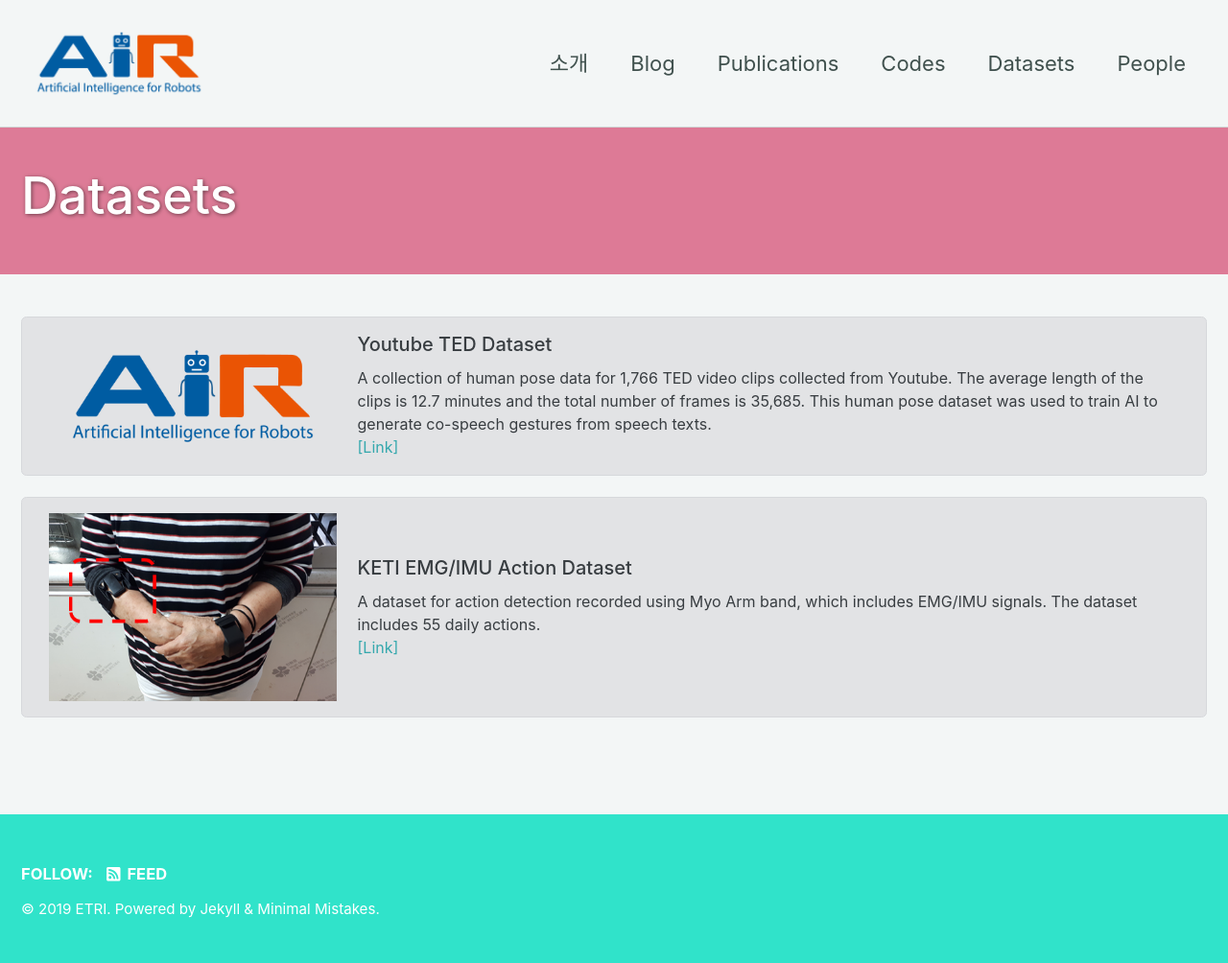
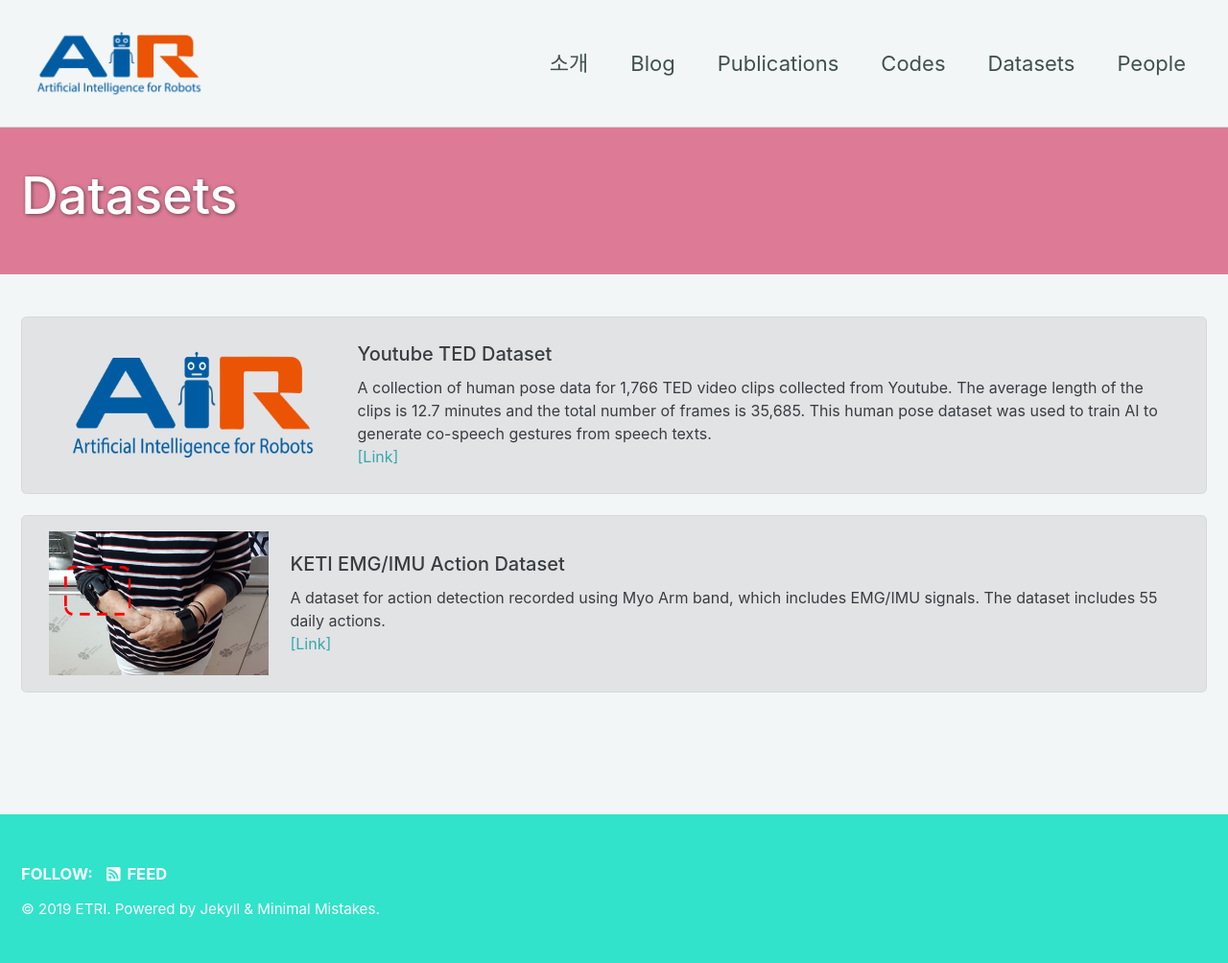
Before and after one commit to ai4robot/ai4robot.github.io, a Jekyll site: the page built from _pages/datasets.md, in a window 1280 px wide. Shown: the whole page at 96% size. Built offline with Jekyll 4.4.1, drawn with Linux system fonts in a browser that asks for light colours; cached includes are drawn as plain includes; nearby versions of some CDN libraries.

Commit message:
[feat] style changed for datasets page

```diff
--- a/_layouts/datasets.html
+++ b/_layouts/datasets.html
@@ -17,9 +17,9 @@ layout: splash
       <div class="alert alert-secondary" role="alert">
         <div class="media">
           {% if data.image %}
-          <img class="align-self-center mr-3 postimg" data-src="holder.js/80x80" alt="80x80" style="width: 320px;" src="{{data.image}}" data-holder-rendered="true">
+          <img class="align-self-center mr-3 postimg" data-src="holder.js/80x80" alt="80x80" style="height: 150px;" src="{{data.image}}" data-holder-rendered="true">
           {% else %}
-          <img class="align-self-center mr-3 postimg" data-src="holder.js/80x80" alt="80x80" style="width: 320px;" src="/assets/air.png" data-holder-rendered="true">
+          <img class="align-self-center mr-3 postimg" data-src="holder.js/80x80" alt="80x80" style="height: 150px;" src="/assets/air.png" data-holder-rendered="true">
           {% endif%}
           <div class="media-body" style="font-size: 16px;  margin: auto;">
             <h1>{{data.title}}</h1>
```
